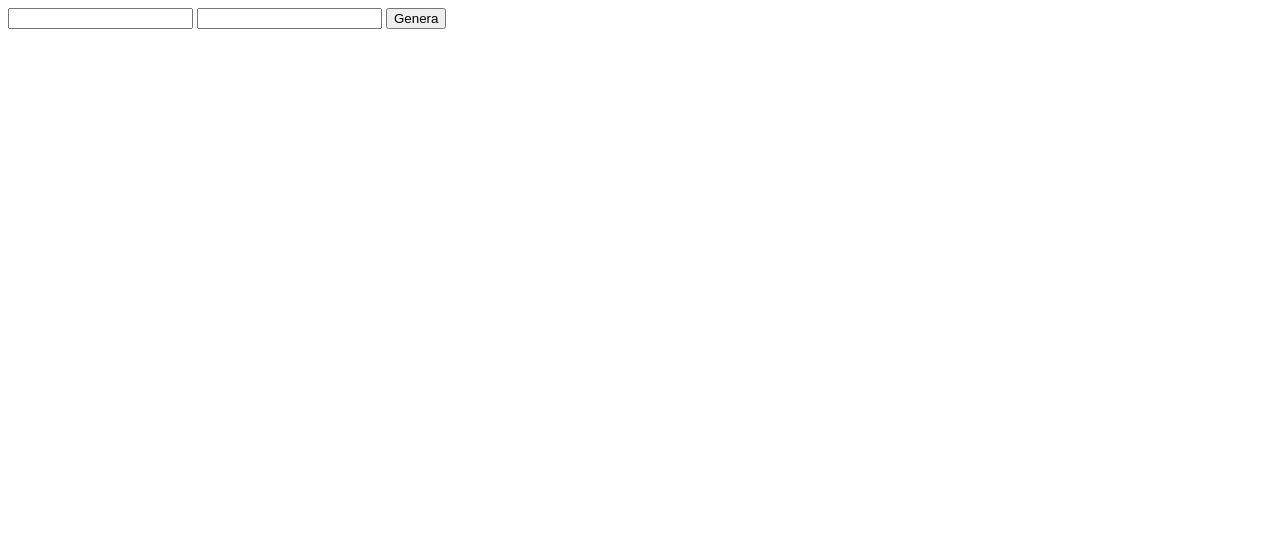
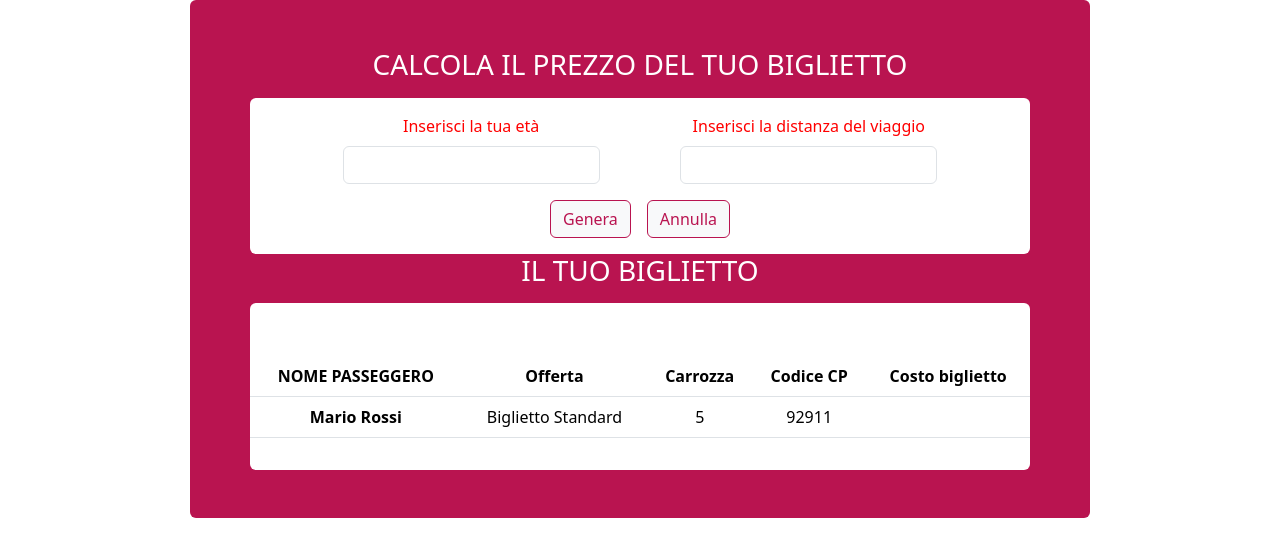
Before and after one commit to LucaBeltrami10/js-biglietto-treno-form, a plain HTML site: page index.html in a window 1280 px wide. Drawn offline with nearby package versions, Linux system fonts and the light colour scheme.

Commit message:
inserito boostrap e link js boostrap. + layout

```diff
--- a/css/style.css
+++ b/css/style.css
@@ -0,0 +1,27 @@
+
+.bc_red{
+    background-color: #b91450;
+}
+
+.bc_white{
+    background-color: white;
+}
+
+.bc_gray{
+    background-color: #808080;
+}
+
+.my_button{
+    color: #b91450;
+    border: 1px solid #b91450;
+}
+
+
+.my_container{
+    width: 900px;
+    color: white;
+}
+
+.my_container form{
+    color: red;
+}
--- a/index.html
+++ b/index.html
@@ -4,19 +4,69 @@
     <meta charset="UTF-8">
     <meta name="viewport" content="width=device-width, initial-scale=1.0">
     <title>js-biglietto-treno-form</title>
+
+    <!-- link bootsrap -->
+    <link href="https://cdn.jsdelivr.net/npm/bootstrap@5.3.2/dist/css/bootstrap.min.css" rel="stylesheet" integrity="sha384-T3c6CoIi6uLrA9TneNEoa7RxnatzjcDSCmG1MXxSR1GAsXEV/Dwwykc2MPK8M2HN" crossorigin="anonymous">
     <!-- css -->
     <link rel="stylesheet" href="./css/style.css">
 </head>
 <body>
+    <div class="my_container container-fluid rounded mx-auto bc_red py-5">
+        <div class="row">
+            <div class="col-12 text-center">
+                <h3 class="text-uppercase mb-3">calcola il prezzo del tuo biglietto</h3>
+                <form class="rounded bc_white mx-5 py-3">
+                    <div class="container-fluid d-flex justify-content-evenly ">
+                        <div class="mb-3">
+                            <label for="userAge" class="form-label">Inserisci la tua età</label>
+                            <input id="user-Age" type="text" class="form-control" aria-describedby="emailHelp">
+                        </div>
+                        <div class="mb-3">
+                            <label for="userAge" class="form-label">Inserisci la distanza del viaggio</label>
+                            <input id="user-distance" type="text" class="form-control" aria-describedby="emailHelp">
+                        </div>
+                        <!-- <div class="mb-3">
+                            <label for="userAge" class="form-label">fascia d'età</label>
+                            <input type="text" class="form-control" aria-describedby="emailHelp">
+                        </div> -->
+                    </div>
+                    <div class="container-fluid d-flex justify-content-center">
+                        <button type="button" id="check-discount" class="btn btn-light my_button me-3">Genera</button>
+                        <button type="button" id="cancel-btn" class="btn btn-light my_button">Annulla</button>
+                    </div>
+                </form>
+            </div>
+            <div class="col-12 text-center">
+                <h3 class="text-uppercase mb-3">il tuo biglietto</h3>
+                <article class="rounded bc_white mx-5 py-3">
+                    <h4>dettaglio passeggeri</h4>
+                    <table class="table">
+                        <thead>
+                          <tr>
+                            <th scope="col" class="text-uppercase bc_gray">nome passeggero</th>
+                            <th scope="col">Offerta</th>
+                            <th scope="col">Carrozza</th>
+                            <th scope="col">Codice CP</th>
+                            <th scope="col">Costo biglietto</th>
+                          </tr>
+                        </thead>
+                        <tbody>
+                          <tr>
+                            <th scope="row" class="bc_gray">Mario Rossi</th>
+                            <td>Biglietto Standard</td>
+                            <td>5</td>
+                            <td id="cp-code">92911</td>
+                            <td id="ticket-cost"></td>
+                          </tr>
+                        </tbody>
+                      </table>
+                </article>
 
-    <main>
-        <div>
-            <input type="text" id="user-Age">
-            <input type="text" id="user-distance">
-            <button>Genera</button>
+            </div>
         </div>
-    </main>
+    </div>
 
     <script src="./js/script.js"></script>
+    <script src="https://cdn.jsdelivr.net/npm/bootstrap@5.3.2/dist/js/bootstrap.bundle.min.js" integrity="sha384-C6RzsynM9kWDrMNeT87bh95OGNyZPhcTNXj1NW7RuBCsyN/o0jlpcV8Qyq46cDfL" crossorigin="anonymous"></script>
 </body>
 </html>
```
